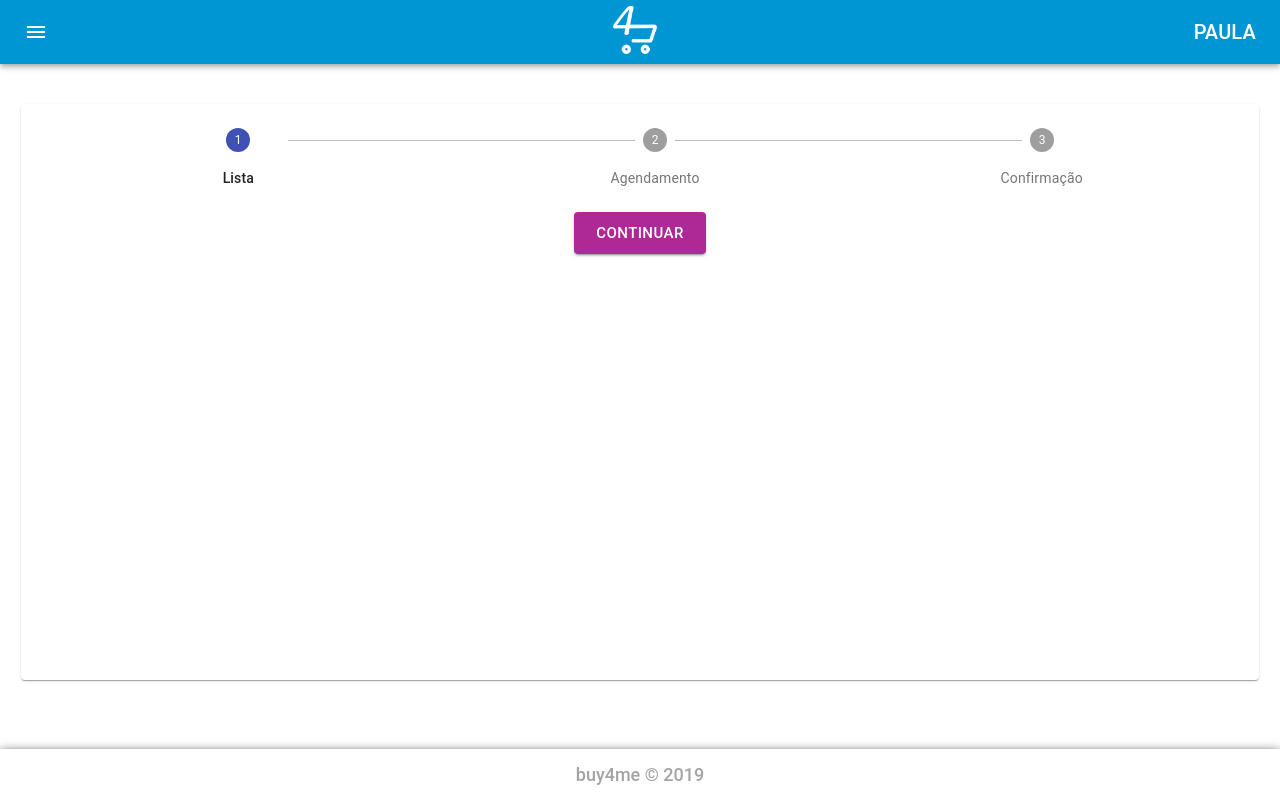
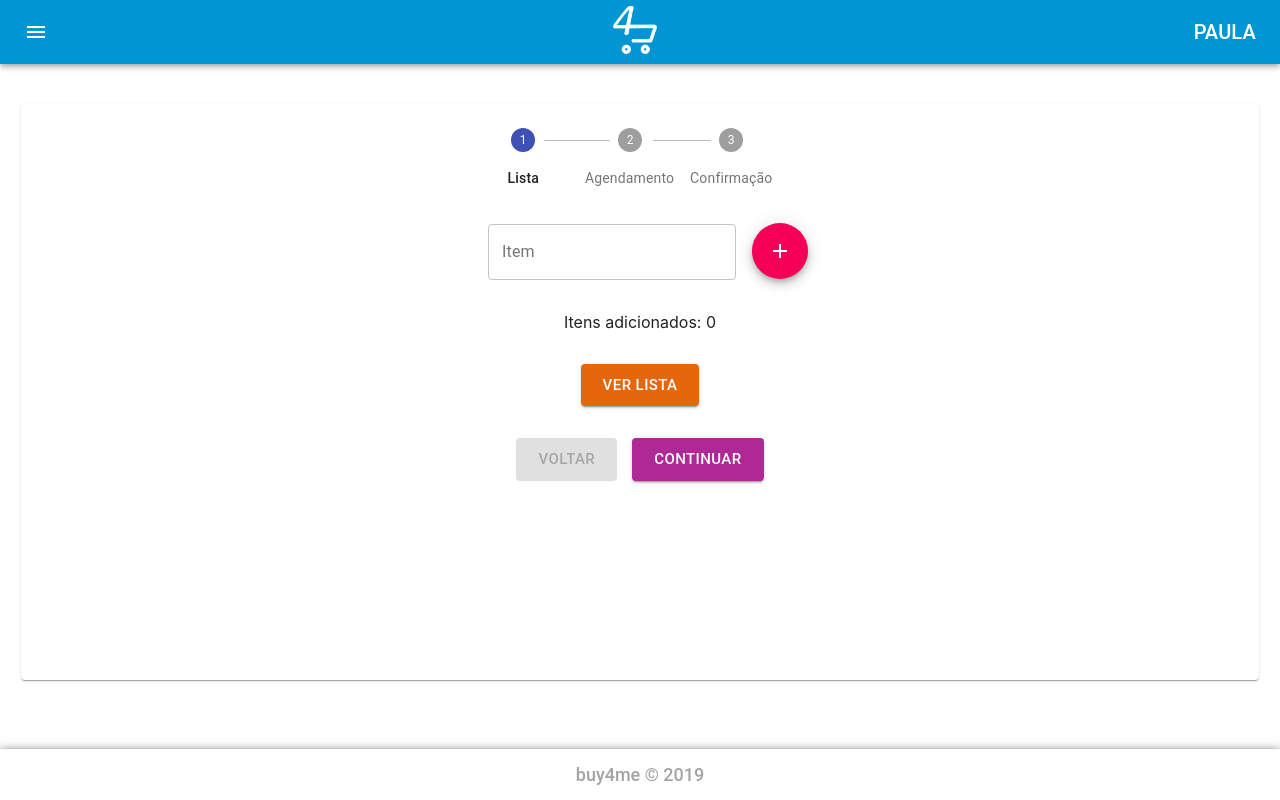
Before and after one commit to BrunoAdami/buy4me, a React (Create React App) app: page / in a window 1280 px wide. Both pictures are taken after a click on the button "SOLICITAR ENTREGA". Built offline with nearby package versions, Linux system fonts and the light colour scheme.

Commit message:
buyer flux almost done

```diff
--- a/src/buyer/index.js
+++ b/src/buyer/index.js
@@ -1,5 +1,6 @@
 import React from 'react';
-import { Grid, Button, Stepper, Step, StepLabel } from '@material-ui/core';
+import { Grid, Button, Stepper, Step, StepLabel, TextField, Fab } from '@material-ui/core';
+import AddIcon from '@material-ui/icons/Add';
 import Footer from '../components/molecules/footer';
 import Header from '../components/molecules/header';
 import GPaper from '../components/atoms/gpaper';
@@ -10,7 +11,7 @@ import PropTypes from 'prop-types';
 class Buyer extends React.Component {
   constructor(props) {
     super(props);
-    this.state = { screenStep: 0, stepperStep: 0 };
+    this.state = { screenStep: 0, stepperStep: 0, itens: [], inputValue: '' };
   }
 
   getSteps = () => ['Lista', 'Agendamento', 'Confirmação'];
@@ -33,6 +34,7 @@ class Buyer extends React.Component {
       ...prevState,
       screenStep: prevState.screenStep + 1,
     }));
+    console.log(this.state);
   };
 
   handleNextStepper = () => {
@@ -41,6 +43,76 @@ class Buyer extends React.Component {
       stepperStep: prevState.stepperStep + 1,
     }));
   };
+
+  handleBackStepper = () => {
+    this.setState(prevState => ({
+      ...prevState,
+      stepperStep: prevState.stepperStep - 1,
+    }));
+  };
+
+  handleInputChange = event => {
+    const { value } = event.target;
+    this.setState(prevState => ({
+      ...prevState,
+      inputValue: value,
+    }));
+  };
+
+  handleAddItem = () => {
+    this.setState(prevState => ({
+      ...prevState,
+      itens: [...prevState.itens, this.state.inputValue],
+    }));
+  };
+
+  renderAddItensScreen = () => {
+    return (
+      <React.Fragment>
+        <Grid item>
+          <Grid container spacing={2}>
+            <Grid item>
+              <TextField
+                style={{ marginTop: '-20px', marginLeft: '1em' }}
+                variant="outlined"
+                label="Item"
+                onChange={this.handleInputChange}
+              />
+            </Grid>
+            <Grid item>
+              <Fab color="secondary" style={{ marginTop: '-21px' }} onClick={this.handleAddItem}>
+                <AddIcon />
+              </Fab>
+            </Grid>
+          </Grid>
+        </Grid>
+        <Grid item>Itens adicionados: {this.state.itens.length}</Grid>
+        <Grid item>
+          <GButton type="orange" size="large" onClick={() => console.log('click')} text="VER LISTA" />
+        </Grid>
+      </React.Fragment>
+    );
+  };
+
+  renderDateSelectionScreen = () => {
+    return (
+      <React.Fragment>
+        <Grid item>
+          <TextField type="datetime-local" />
+        </Grid>
+      </React.Fragment>
+    );
+  };
+
+  renderConfirmationScreen = (itensValue, shippingValue) => (
+    <React.Fragment>
+      <Grid item>Compra: R$ {itensValue}</Grid>
+      <Grid item>Entrega: R$ {shippingValue}</Grid>
+      <Grid item>
+        <strong>TOTAL: R$ {itensValue + shippingValue}</strong>
+      </Grid>
+    </React.Fragment>
+  );
 
   render() {
     if (this.state.screenStep === 0) {
@@ -67,12 +139,14 @@ class Buyer extends React.Component {
           <Footer />
         </React.Fragment>
       );
-    } else if (this.state.screenStep === 1) {
+    } else if (this.state.screenStep === 1 && this.state.stepperStep < 3) {
       const steps = this.getSteps();
       return (
         <React.Fragment>
           <Header name={this.props.name} />
           <GPaper>
+            <Grid container spacing={4} direction="column" justify="center" alignItems="center">
+              <Grid item>
                 <Stepper activeStep={this.state.stepperStep} alternativeLabel>
                   {steps.map((label, index) => (
                     <Step key={label} style={index === 0 ? { marginRight: '30px' } : {}}>
@@ -80,12 +154,41 @@ class Buyer extends React.Component {
                     </Step>
                   ))}
                 </Stepper>
+              </Grid>
+              {this.state.stepperStep === 0 && this.renderAddItensScreen()}
+              {this.state.stepperStep === 1 && this.renderDateSelectionScreen()}
+              {/* a data ainda não está sendo armazenada no estado */}
+              {this.state.stepperStep === 2 && this.renderConfirmationScreen(120.44, 32.2)}
+              {/* valores da compra ainda não estão vindo do estado */}
+              {/* RENDERIZAR OS OUTROS STEPS */}
+              <Grid item>
+                <Grid container justify="space-between" alignItems="flex-end" style={{ marginBottom: '10px' }}>
+                  <Grid item>
+                    <GButton
+                      type={this.state.stepperStep !== 0 ? 'purple' : ''}
+                      size="large"
+                      onClick={this.handleBackStepper}
+                      text="VOLTAR"
+                      style={{ marginRight: '1em' }}
+                      disabled={this.state.stepperStep === 0}
+                    />
+                  </Grid>
+                  <Grid item>
+                    {this.state.stepperStep < 2 && (
                       <GButton type="purple" size="large" onClick={this.handleNextStepper} text="CONTINUAR" />
+                    )}
+                    {this.state.stepperStep >= 2 && (
+                      <GButton type="purple" size="large" onClick={this.handleNextStepButton} text="CONFIRMAR" />
+                    )}
+                  </Grid>
+                </Grid>
+              </Grid>
+            </Grid>
           </GPaper>
           <Footer />
         </React.Fragment>
       );
-    } else {
+    } else if (this.state.screenStep === 2) {
       return (
         <React.Fragment>
           <Header name={this.props.name} />
@@ -93,6 +196,8 @@ class Buyer extends React.Component {
           <Footer />
         </React.Fragment>
       );
+    } else {
+      return 'erro';
     }
   }
 }
--- a/src/components/atoms/button/index.js
+++ b/src/components/atoms/button/index.js
@@ -1,7 +1,7 @@
 /* eslint-disable default-case */
 import React from 'react';
 import { BlueButton, PurpleButton, OrangeButton, RedButton } from './styles';
-
+import { Button } from '@material-ui/core';
 const GButton = props => {
   const { type } = props;
   switch (type) {
@@ -29,6 +29,12 @@ const GButton = props => {
           {props.text}
         </RedButton>
       );
+    default:
+      return (
+        <Button {...props} variant="contained">
+          {props.text}
+        </Button>
+      );
   }
 };
 
```
Lines whose indentation alone changed are shown as unchanged.
